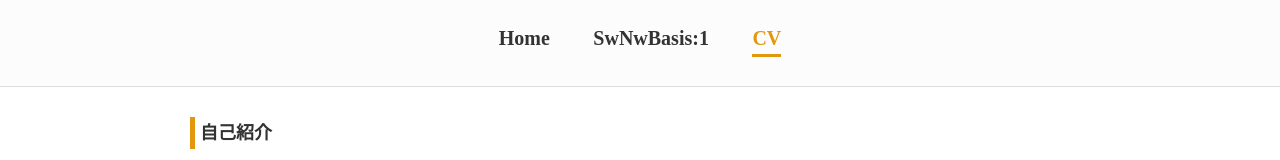
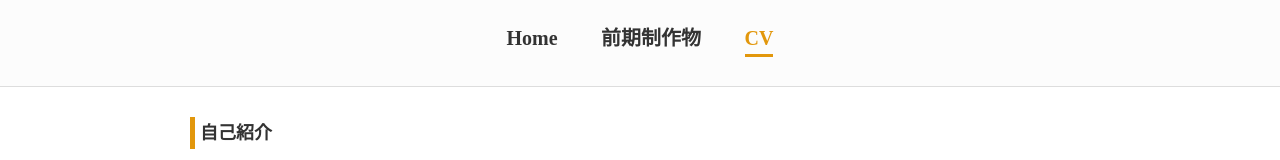
Before and after one commit to KUAD-XtechDesign/simple-page-momokaaraki, a plain HTML site: page studyprogress-sample 2/cv.html in a window 1280 px wide. Shown: the top 160 px of the page. Drawn offline with Linux system fonts and the light colour scheme.

Commit message:
前期制作

```diff
--- a/studyprogress-sample 2/cv.html
+++ b/studyprogress-sample 2/cv.html
@@ -16,7 +16,7 @@
         <nav id='main_nav'>
           <ul>
             <li><a href="./index.html">Home</a></li>
-            <li><a href="./subjects/swnwb1.html">SwNwBasis:1</a></li>
+            <li><a href="./subjects/swnwb1.html">前期制作物</a></li>
             <li><span>CV</span></li>
           </ul>
         </nav>
```
